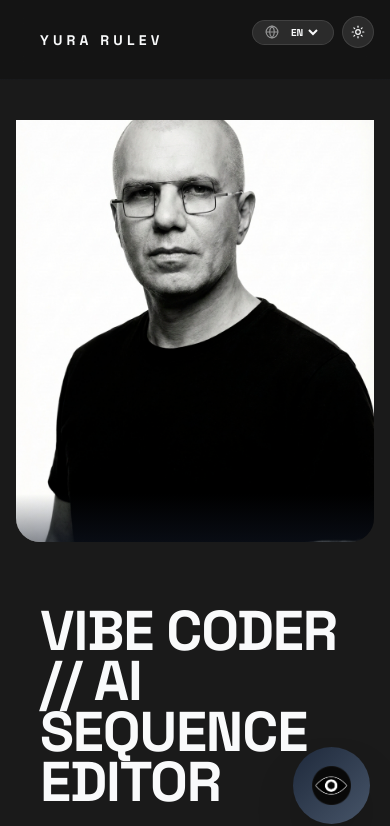
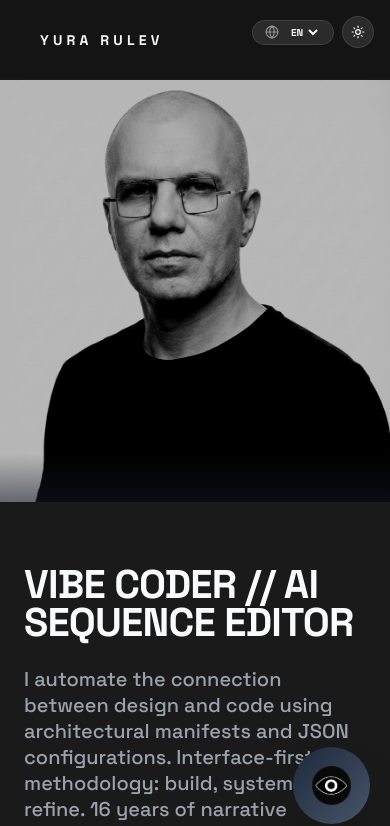
Before and after one commit to Agent-8947/01--vibe--coder, a React (Vite) app: page / in a window 390 px wide. Shown: the top 826 px of the page. Built offline with nearby package versions, Linux system fonts and the light colour scheme.

Commit message:
Fix hero mobile spacing and desktop typography

```diff
--- a/src/components/Hero.tsx
+++ b/src/components/Hero.tsx
@@ -132,7 +132,7 @@ export const Hero: React.FC<HeroProps> = ({ id, type, localOverrides: overrides,
         backgroundColor: overrides.background?.lockBackground
             ? overrides.background.fixedColor
             : (overrides.style?.bgFill || 'transparent'),
-        padding: isMobileMode ? '40px 16px' : `${py}px ${px}px`,
+        padding: isMobileMode ? '0 0 60px 0' : `${py}px ${px}px`,
         display: 'flex',
         flexDirection: isMobileMode
             ? 'column'
@@ -258,7 +258,7 @@ export const Hero: React.FC<HeroProps> = ({ id, type, localOverrides: overrides,
                     `}>
                         <div
                             className={`relative w-full h-full overflow-hidden
-                                ${isMobileMode ? 'rounded-b-3xl' : shapeClass}
+                                ${isMobileMode ? 'rounded-none' : shapeClass}
                             `}
                             style={{
                                 boxShadow: isMobileMode ? 'none' : `0px ${parseFloat(gl06[0]?.value || '10')}px ${parseFloat(gl06[1]?.value || '40')}px rgba(0,0,0,0.3)`,
@@ -269,7 +269,7 @@ export const Hero: React.FC<HeroProps> = ({ id, type, localOverrides: overrides,
                             <img
                                 src={overrides.media.imageUrl}
                                 className={`w-full h-full object-cover transition-transform duration-1000
-                                    ${isMobileMode ? 'scale-100' : 'group-hover:scale-110'}
+                                    ${isMobileMode ? 'scale-100 object-top grayscale brightness-[0.7] contrast-[1.1]' : 'group-hover:scale-110'}
                                 `}
                                 style={{
                                     opacity: imageOpacity,
@@ -292,9 +292,9 @@ export const Hero: React.FC<HeroProps> = ({ id, type, localOverrides: overrides,
                     <h1 style={{
                         ...titleStyle,
                         ...getEntranceStyle(0),
-                        fontSize: isMobileMode ? '3.5rem' : undefined,
-                        lineHeight: isMobileMode ? '0.9' : undefined,
-                    }} className="font-black tracking-tighter mb-6">
+                        fontSize: isMobileMode ? '2.5rem' : undefined,
+                        lineHeight: isMobileMode ? '0.95' : undefined,
+                    }} className="font-black tracking-tighter mb-6 text-5xl sm:text-7xl md:text-8xl">
                         {getTranslatedText('title')}
                     </h1>
 
```
